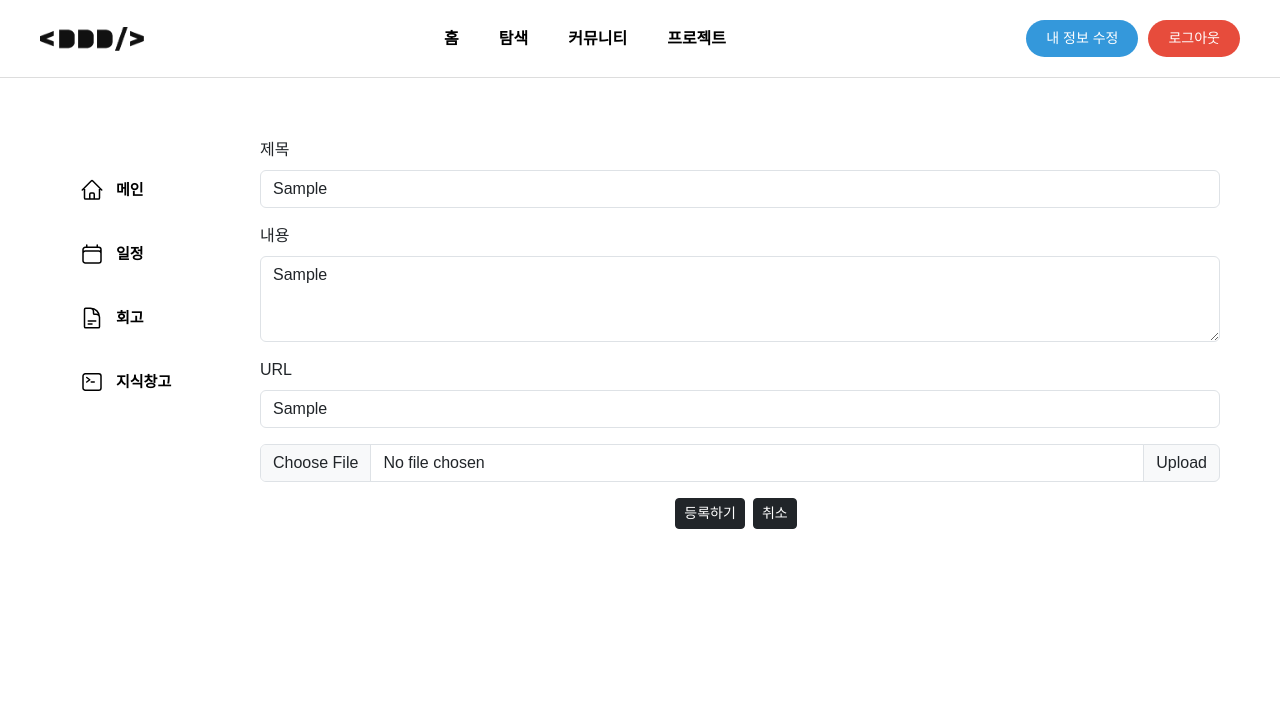
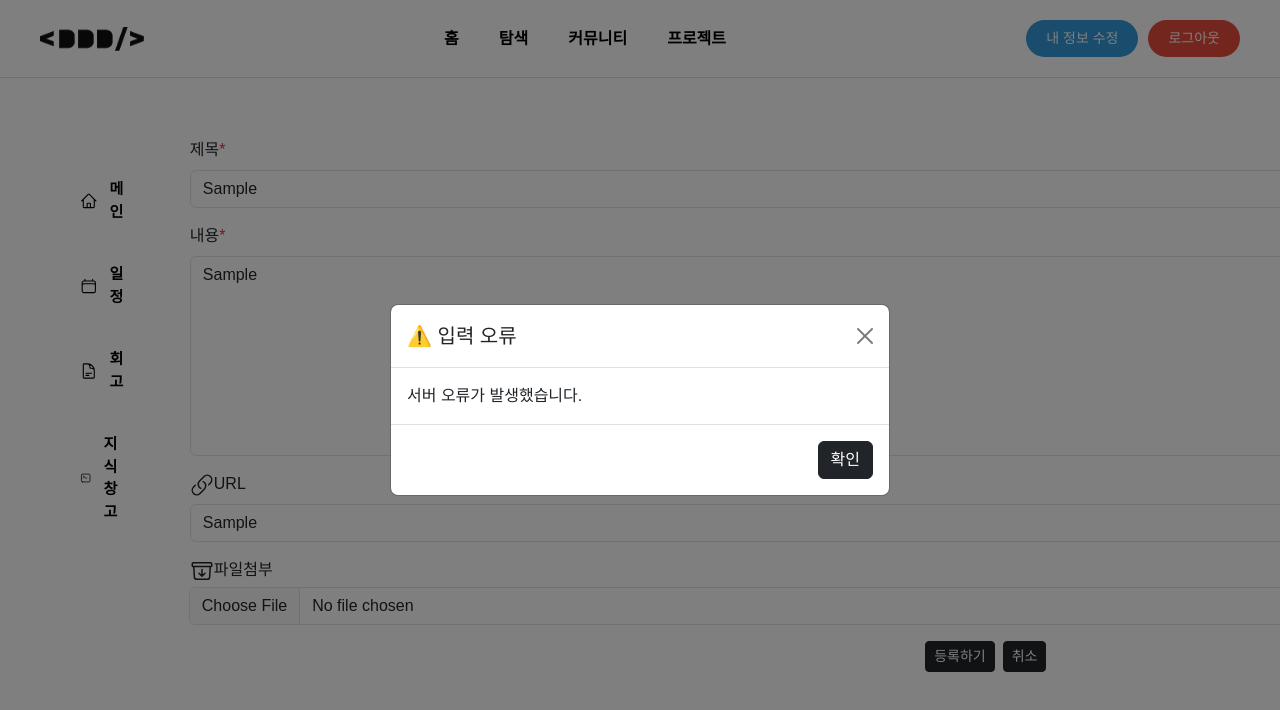
Before and after one commit to runiverse-space/ddd-frontend, a Vue app: page /project/1/KnowledgeWrite in a window 1280 px wide. Both pictures are taken after typing "Sample", "Sample", "Sample" into the empty fields and a click on the input "등록하기". Shown: the top 710 px of the page. Built offline with nearby package versions, Linux system fonts and the light colour scheme; no server answers; a web font is replaced by a local one.

Commit message:
feat: 프론트 지식창고 필수 내용 유효성 검사 추가함. 제목,내용 필수 표시 완료 , 경고창= 모달로 추가함

```diff
--- a/src/views/projects/Knowledge/KnowledgeWrite.vue
+++ b/src/views/projects/Knowledge/KnowledgeWrite.vue
@@ -4,20 +4,27 @@
     <form @submit.prevent="handleSubmit">
       <div>
         <div class="mb-3">
-          <label for="knowledgeTitle" class="form-label">제목</label>
-          <input type="text" class="form-control"  v-model="knowledge.knowledgeTitle">
+          <label for="knowledgeTitle" class="form-label">제목<span class="text-danger">*</span></label>
+          <input type="text" class="form-control" :class="{ 'is-invalid': touched.knowledgeTitle && errors.knowledgeTitle }" v-model="knowledge.knowledgeTitle">
         </div>
         <div class="mb-3">
-          <label for="knowledgeContent" class="form-label">내용</label>
-          <textarea class="form-control"  rows="3" v-model="knowledge.knowledgeContent"></textarea>
+          <label for="knowledgeContent" class="form-label">내용<span class="text-danger">*</span></label>
+          <textarea class="form-control" :class="{ 'is-invalid': touched.knowledgeContent && errors.knowledgeContent }" style="width: 100rem; height: 200px; resize: none;" rows="3"
+            v-model="knowledge.knowledgeContent"></textarea>
         </div>
         <div class="mb-3">
+          <LinkIcon class="need-icon" />
           <label for="knowledgeUrl" class="form-label">URL</label>
-          <input type="text" class="form-control"  v-model="knowledge.knowledgeUrl">
+          <input type="text" class="form-control" v-model="knowledge.knowledgeUrl">
         </div>
-        <div class="input-group mb-3">
-          <input type="file" class="form-control" ref="kfAttach">
-          <label class="input-group-text" for="kfAttach">Upload</label>
+        <div class="input-group mb-3 row">
+          <div>
+            <ArchiveBoxArrowDownIcon class="need-icon" />
+            <label for="kfAttach">파일첨부</label>
+          </div>
+          <div class="mt-1">
+            <input type="file" class="form-control" ref="kfAttach">
+          </div>
         </div>
 
 
@@ -31,6 +38,27 @@
       </div>
     </form>
 
+    <div class="modal fade" id="validationModal" tabindex="-1" aria-labelledby="validationModalLabel" aria-hidden="true">
+      <div class="modal-dialog modal-dialog-centered">
+        <div class="modal-content">
+          <div class="modal-header">
+            <h5 class="modal-title" id="validationModalLabel">⚠️ 입력 오류</h5>
+            <button type="button" class="btn-close" data-bs-dismiss="modal" aria-label="Close"></button>
+          </div>
+          <div class="modal-body">
+            {{ modalMessage }}
+          </div>
+          <div class="modal-footer">
+            <button type="button" class="btn btn-dark" data-bs-dismiss="modal">확인</button>
+          </div>
+        </div>
+      </div>
+    </div>
+
+
+
+
+
   </div>
 </template>
 
@@ -40,58 +68,128 @@
 import { ref } from 'vue';
 import { useRoute, useRouter } from 'vue-router';
 import { useStore } from 'vuex';
+import { LinkIcon, ArchiveBoxArrowDownIcon } from "@heroicons/vue/24/outline";
+import knowledgeApi from '@/apis/knowledgeApi';
+// @ts-nocheck
+import * as bootstrap from 'bootstrap';
 
-import knowledgeApi from '@/apis/knowledgeApi';
 
 // const props = defineProps(["projectId"]);
 const store = useStore();
 const router = useRouter();
 const route = useRoute();
 const projectId = route.params.projectId;
+const modalMessage = ref('');
 
-//** 테스트용 하드코딩 (위 주석 해제하고 이 줄들 삭제)
-// const userId = 45;
-// const projectId = 58;
+const knowledge = ref({
+  knowledgeTitle: "",
+  knowledgeContent: "",
+  knowledgeUrl: "",
+
+})
+
+//에러 상태 추가
+const errors = ref({
+  knowledgeTitle: "",
+  knowledgeContent: ""
+});
+// 터치 상태
+const touched = ref({
+  knowledgeTitle: false,
+  knowledgeContent: false
+})
+
+//제목 검증 함수
+function validateTitle() {
+  if (!knowledge.value.knowledgeTitle || knowledge.value.knowledgeTitle.trim() === '') {
+    errors.value.knowledgeTitle = '제목은 필수 입력 항목입니다.';
+    return false;
+  }
+  errors.value.knowledgeTitle = '';
+  return true;
+}
+
+//내용 검증 함수
+function validateContent() {
+  if (!knowledge.value.knowledgeContent || knowledge.value.knowledgeContent.trim() === '') {
+    errors.value.knowledgeContent = '내용은 필수 입력 항목입니다.';
+    return false;
+  }
+  errors.value.knowledgeContent = '';
+  return true;
+}
+
+//전체 폼 검증
+function validateForm() {
+  const isTitleValid = validateTitle();
+  const isContentValid = validateContent();
+  return isTitleValid && isContentValid;
+}
+
+function showModal(message){
+  modalMessage.value= message;
+  const modalElement = document.getElementById('validationModal');
+  const modal= new bootstrap.Modal(modalElement);
+  modal.show();
+
+}
+
+
+function handleTitleBlur() {
+  touched.value.knowledgeTitle = true;
+  validateTitle();
+}
+
+function handleContentBlur() {
+  touched.value.knowledgeContent = true;
+  validateContent();
+}
 
 
 
 
-const knowledge = ref({
-  knowledgeTitle:"",
-  knowledgeContent:"",
-  knowledgeUrl:"",
-
-})
-
-
 
 //첨부파일
-const kfAttach =ref(null);
+const kfAttach = ref(null);
 
 //멀티 파트 객체 생성
 async function handleSubmit() {
-  console.log('-------------userId를 확인한다',store.state.userId);
-  const formData = new FormData();
-  formData.append("knowledgeTitle",knowledge.value.knowledgeTitle);
-  formData.append("knowledgeContent",knowledge.value.knowledgeContent);
-  formData.append("knowledgeUrl",knowledge.value.knowledgeUrl);
-  formData.append("userId",store.state.userId);
-  //formData.append("userId",userId);
-  formData.append("projectId",projectId);// projectId는 처음부터 전달되어서 들어와야하는데 이거를
+  console.log('userId를 확인:', store.state.userId);
 
-  console.log("formdata: ",formData);
-  //파일 파트 추가
-  if(kfAttach.value.files.length !==0){
-    formData.append("kfAttach",kfAttach.value.files[0]);
+  touched.value.knowledgeTitle = true;
+  touched.value.knowledgeContent = true;
+
+  if (!validateForm()) {
+    showModal('필수 항목을 입력해주세요.');
+    return;
   }
 
-  try{
-    const response= await knowledgeApi.knowledgeCreate(formData);
+  const formData = new FormData();
+  formData.append("knowledgeTitle", knowledge.value.knowledgeTitle);
+  formData.append("knowledgeContent", knowledge.value.knowledgeContent);
+  formData.append("knowledgeUrl", knowledge.value.knowledgeUrl);
+  formData.append("userId", store.state.userId);
+  //formData.append("userId",userId);
+  formData.append("projectId", projectId);// projectId는 처음부터 전달되어서 들어와야하는데 이거를
+
+  console.log("formdata: ", formData);
+  //파일 파트 추가
+  if (kfAttach.value.files.length !== 0) {
+    formData.append("kfAttach", kfAttach.value.files[0]);
+  }
+
+  try {
+    const response = await knowledgeApi.knowledgeCreate(formData);
 
     console.log(response);
     router.back();
-  }catch(error){
+  } catch (error) {
     console.log(error);
+    if (error.response?.data?.message) {
+      showModal(error.response.data.message);
+    } else {
+      showModal('서버 오류가 발생했습니다.');
+    }
   }
 
 }
@@ -101,4 +199,9 @@ function handleCancel() {
 
 </script>
 
-<style scoped></style>
+<style scoped>
+.need-icon {
+  width: 24px;
+  height: 24px;
+}
+</style>
```
